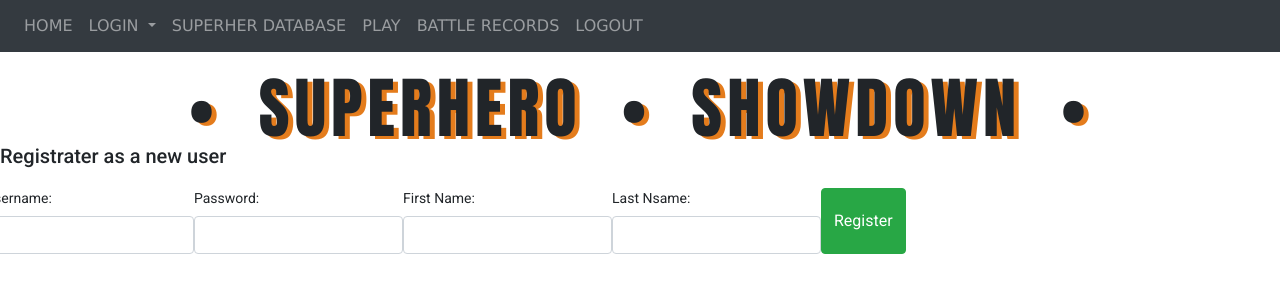
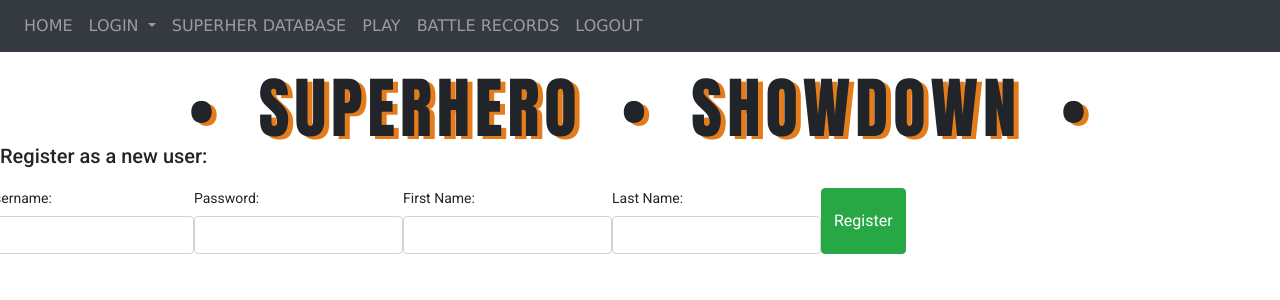
Before and after one commit to ChanryShuai/Project2-Group3-frontend, an Angular app: page /register in a window 1280 px wide. Shown: the top 300 px of the page. Built offline with nearby package versions, Linux system fonts and the light colour scheme.

Commit message:
new push

```diff
--- a/src/app/components/register/register.component.html
+++ b/src/app/components/register/register.component.html
@@ -1,4 +1,4 @@
-<h2>Registrater as a new user</h2>
+<h2>Register as a new user: </h2>
 <div class="row" id="formdiv">
     <div class="col-4-sm">
         <label class="label" for="username">Username:</label>
@@ -13,7 +13,7 @@
         <input type="text" class="form-control" [(ngModel)]="fName" required>
     </div>
     <div class="col-4-sm">
-        <label class="label" for="lName">Last Nsame:</label>
+        <label class="label" for="lName">Last Name:</label>
         <input type="text" class="form-control" [(ngModel)]="lName" required>
     </div>
     <button class="btn btn-success" id="registerbtn" (click)="register()"> Register </button>
--- a/src/app/components/superhero/superhero.component.html
+++ b/src/app/components/superhero/superhero.component.html
@@ -48,7 +48,7 @@
                 </div>
             </mat-card-content>
             <mat-card-actions>
-                <button mat-button> select</button>
+                <button mat-button>CHOOSE THIS AVATAR</button>
             </mat-card-actions>
         </mat-card>
     </div>
```
